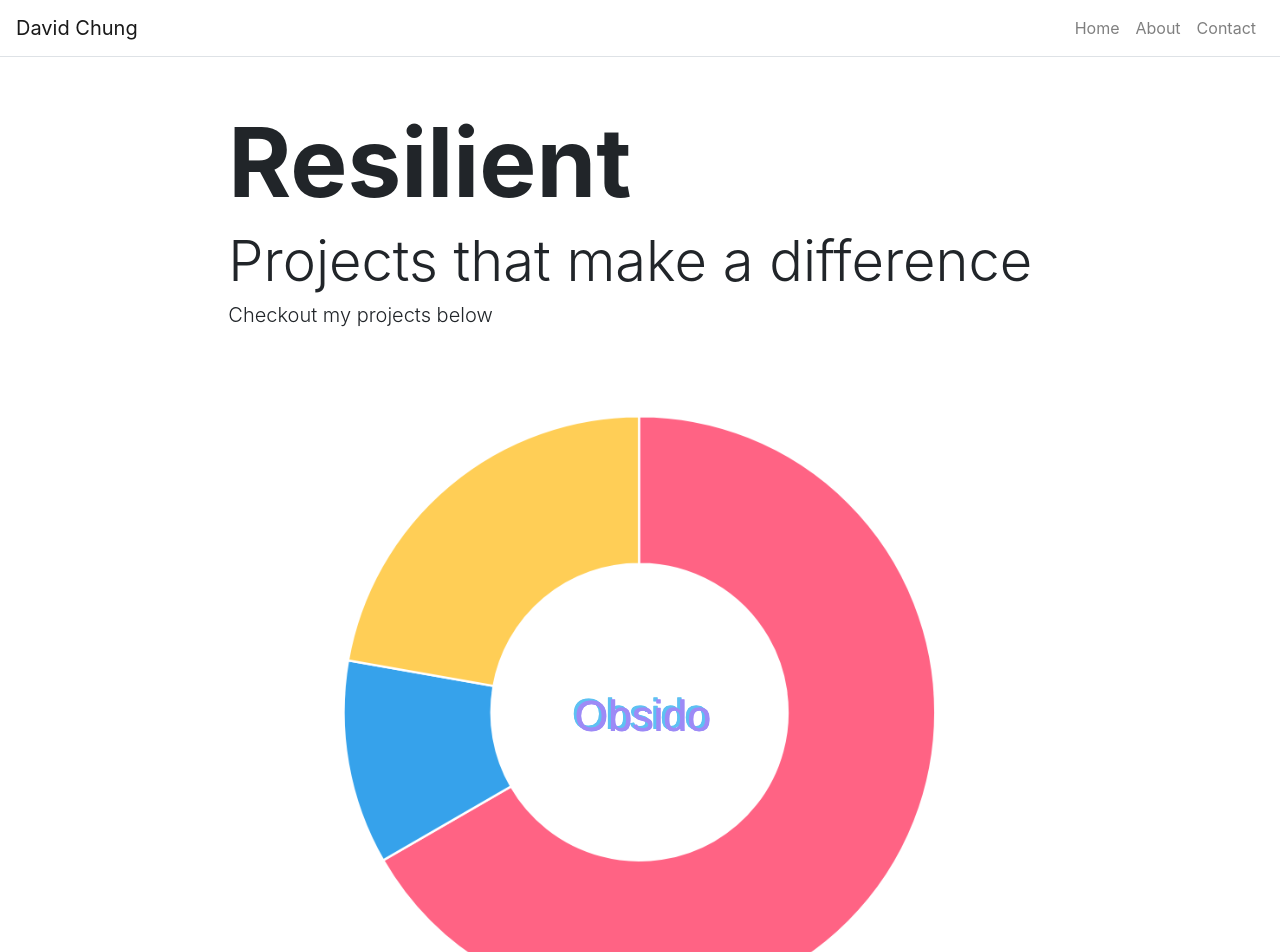
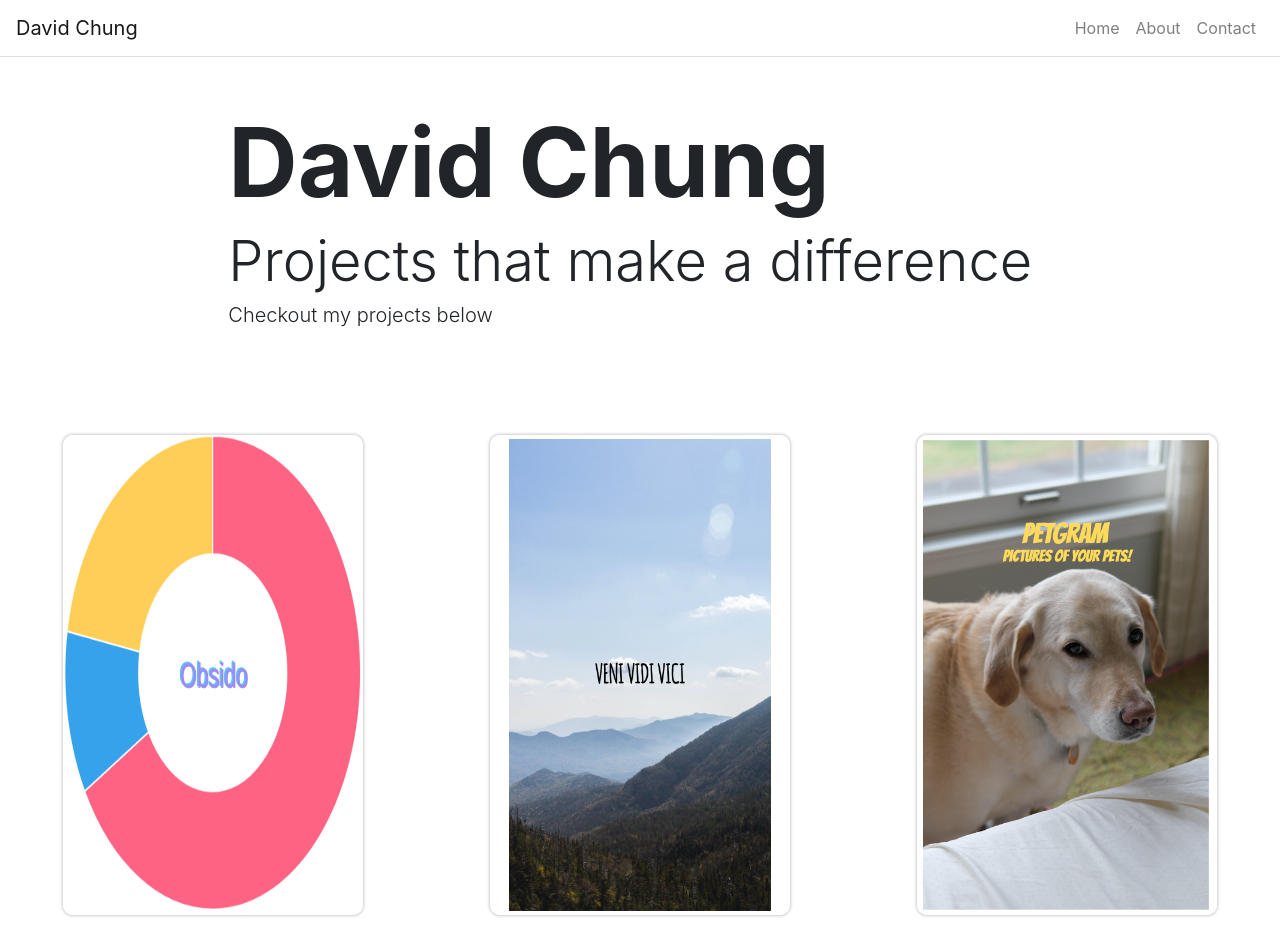
Before and after one commit to DevDave0/portfolio, a React (Create React App) app: page / in a window 1280 px wide. Shown: the top 952 px of the page. Built offline with nearby package versions, Linux system fonts and the light colour scheme.

Commit message:
Home page done

```diff
--- a/src/App.js
+++ b/src/App.js
@@ -21,7 +21,7 @@ class App extends React.Component {
         {title: "Contact", path: '/contact'},
       ],
       home: {
-        title: 'Resilient',
+        title: 'David Chung',
         subTitle: 'Projects that make a difference',
         text: 'Checkout my projects below'
       },
--- a/src/components/Card.js
+++ b/src/components/Card.js
@@ -4,8 +4,8 @@ import CardInfo from '../components/CardInfo'
 const Card = (props) => {
 
     return(
-        <div>
-            <img className="" src={props.item.imgSrc} alt={props.item.imgSrc} />
+        <div className="d-inline-block d-card" onClick={(e) => props.click(props.item)}>
+            <img className="d-card-image" src={props.item.imgSrc} alt={props.item.imgSrc} />
             { props.item.selected && <CardInfo title={props.item.title} subTitle={props.item.subTitle} link={props.item.link} /> }
         </div>
     )
--- a/src/components/CardInfo.js
+++ b/src/components/CardInfo.js
@@ -6,9 +6,9 @@ const CardInfo = (props) => {
     const style = useSpring({opacity: 1, from: {opacity: 0}});
 
     return(
-        <animated.div className="" style={style}>
-            <p>{props.title}</p>
-            <p>{props.subTitle}</p>
+        <animated.div className="d-card-info" style={style}>
+            <p className='d-card-title'>{props.title}</p>
+            <p className='d-card-sub-title'>{props.subTitle}</p>
             <a href={props.link} target="_blank" rel="noopener noreferrer">View</a>
         </animated.div>
     );
--- a/src/components/Carousel.js
+++ b/src/components/Carousel.js
@@ -57,7 +57,7 @@ class Carousel extends React.Component {
 
     makeItems = (items) => {
         return items.map(item => {
-            return <Card item={item} onClick={(e => this.handleCardClick(item.id, e))} key={item.id} />
+            return <Card item={item} click={(e => this.handleCardClick(item.id, e))} key={item.id} />
         })
     }
 
--- a/src/index.css
+++ b/src/index.css
@@ -19,7 +19,7 @@ code {
 
 .d-card-image {
   border-radius: 10px;
-  width: 30px;
+  width: 300px;
   height: 480px;
   box-shadow: 0px 0px 3px 1px #ccc;
 }
```
